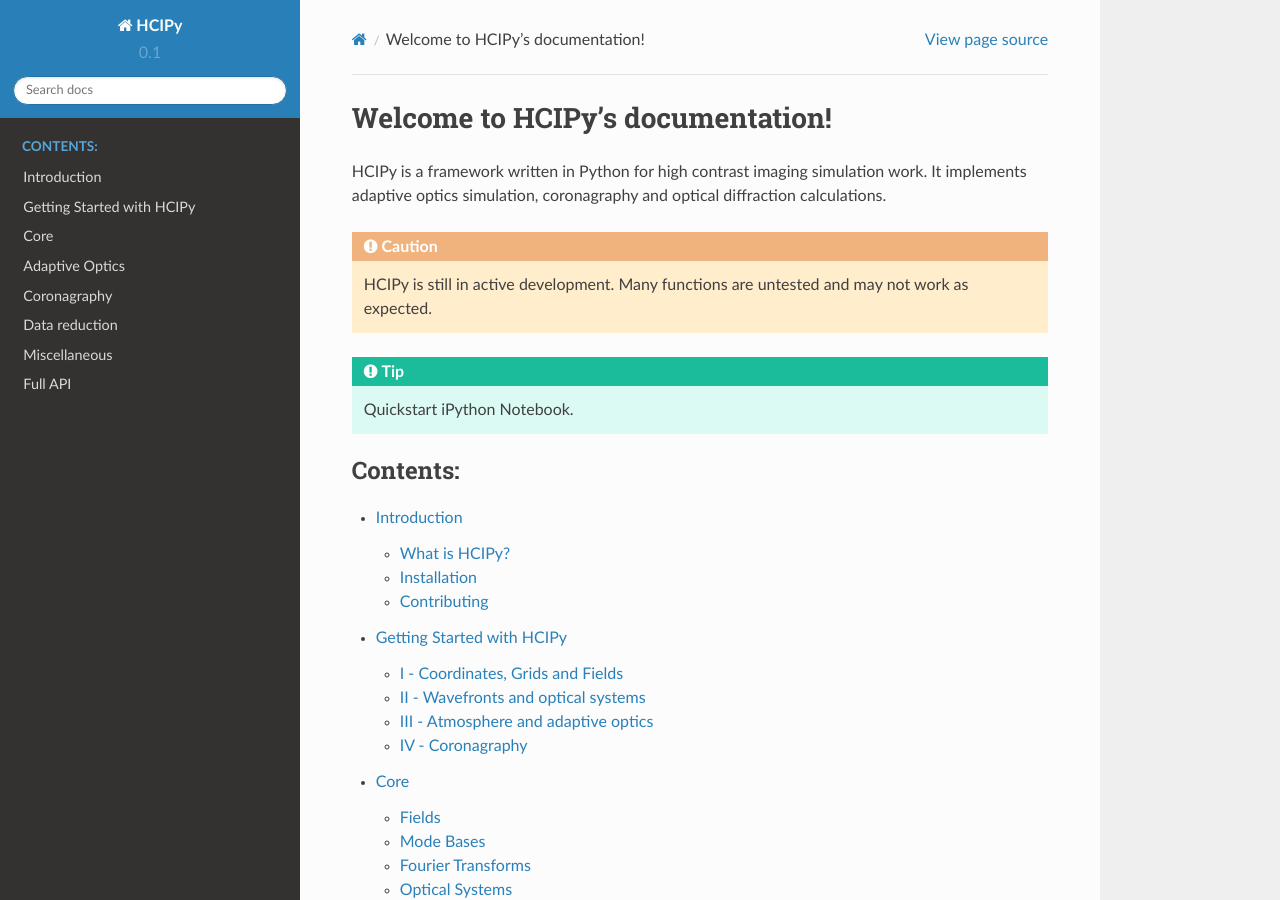
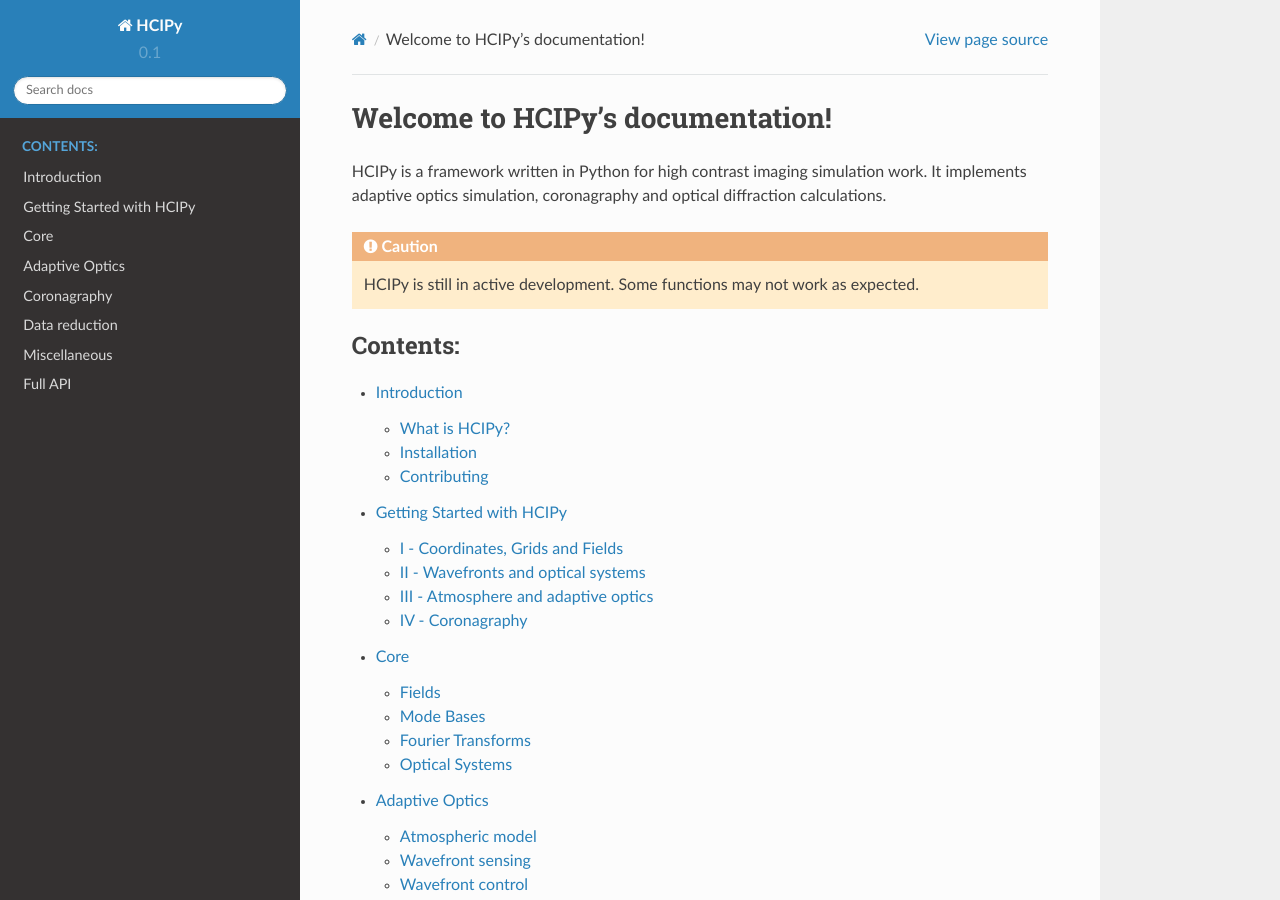
Before and after one commit to ehpor/hcipy, a Sphinx documentation site: the page built from doc/index.rst, in a window 1280 px wide and 900 px high. Built offline with Sphinx 7.4.7 and the Read the Docs theme 2.0.0, drawn with Linux system fonts in a browser that asks for light colours.

```diff
--- a/doc/conf.py
+++ b/doc/conf.py
@@ -36,7 +36,8 @@ extensions = ['sphinx.ext.autodoc',
     'sphinx.ext.autosummary',
     'numpydoc',
     'nbsphinx',
-    'jupyter_client']
+    'jupyter_client',
+    'ipykernel']
 
 autosummary_generate = True
 numpydoc_show_class_members = False
--- a/doc/index.rst
+++ b/doc/index.rst
@@ -9,10 +9,7 @@ Welcome to HCIPy's documentation!
 HCIPy is a framework written in Python for high contrast imaging simulation work. It implements adaptive optics simulation, coronagraphy and optical diffraction calculations.
 
 .. caution::
-    HCIPy is still in active development. Many functions are untested and may not work as expected.
-
-.. tip::
-    Quickstart iPython Notebook.
+    HCIPy is still in active development. Some functions may not work as expected.
 
 .. toctree::
    :maxdepth: 2
--- a/doc/requirements.txt
+++ b/doc/requirements.txt
@@ -2,3 +2,4 @@ numpydoc
 sphinx_rtd_theme
 nbsphinx
 jupyter_client
+ipykernel
```
Also changed, not shown: README.md (+1 -0 lines).
